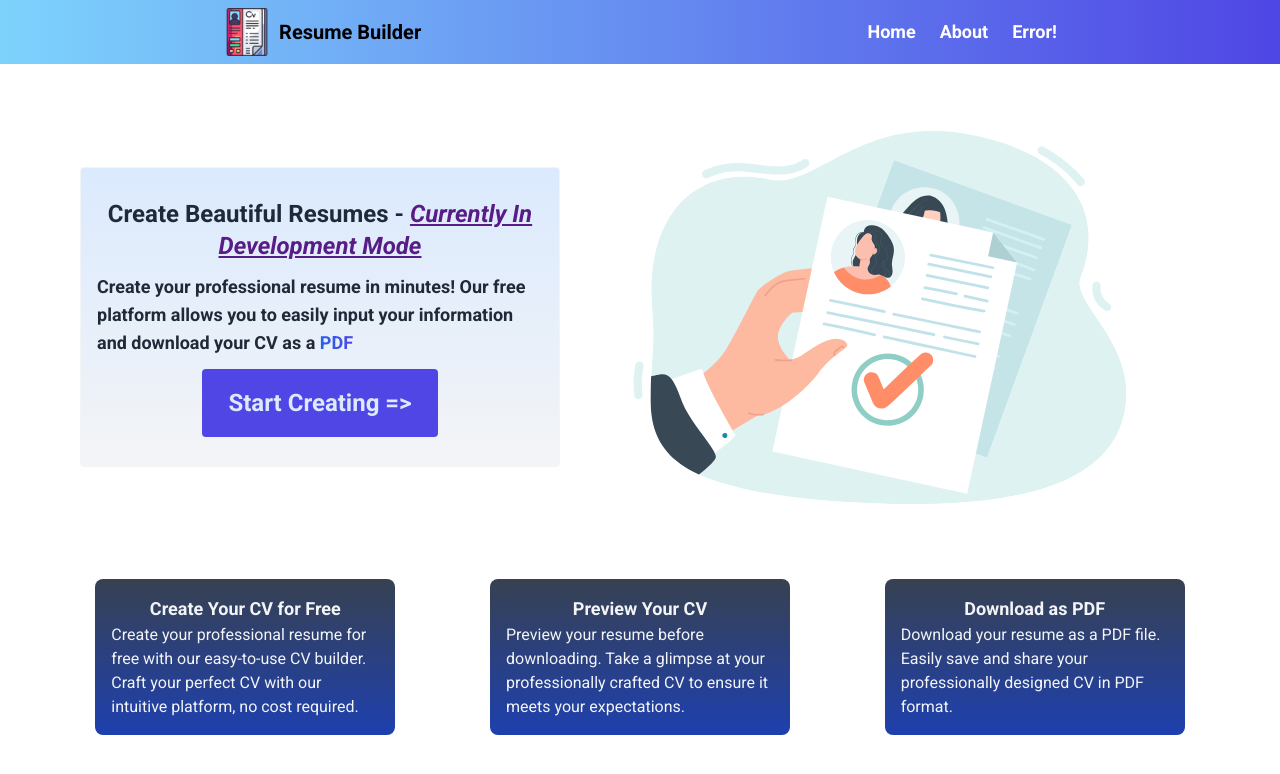
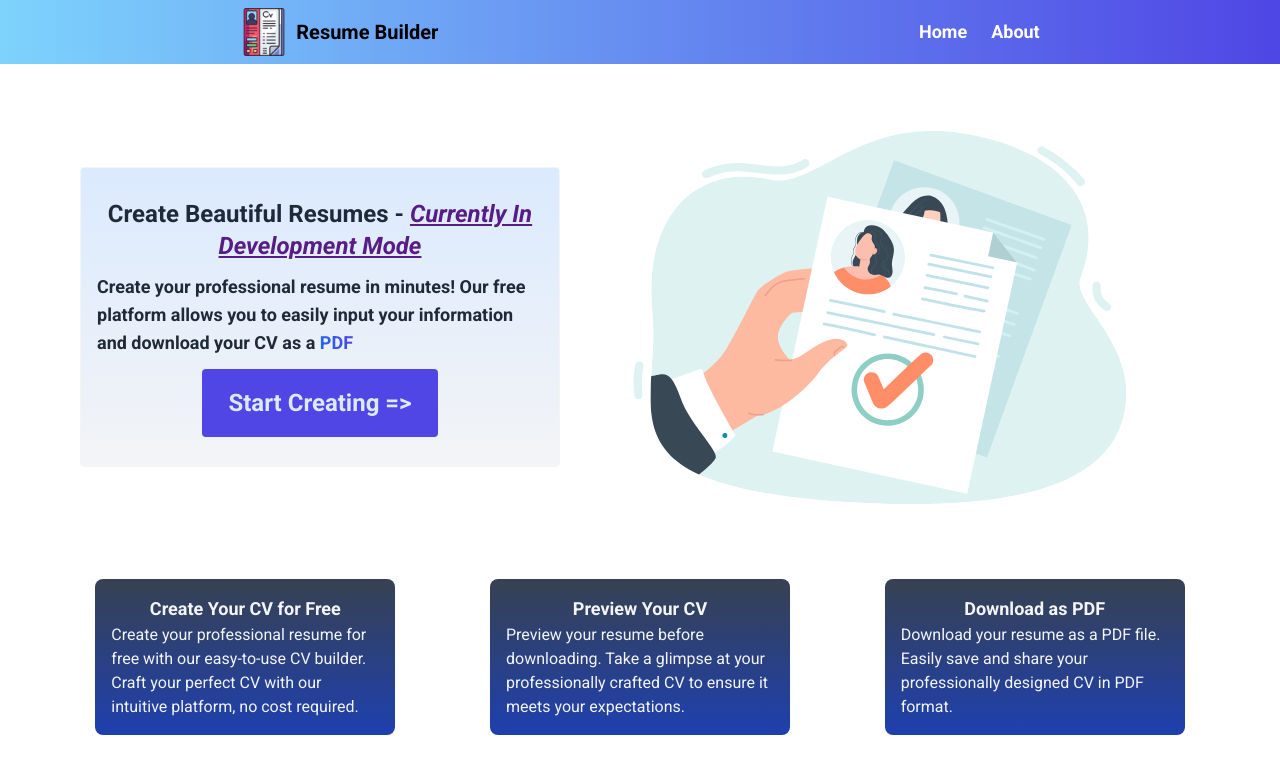
Before and after one commit to brkunver/simple-resume-builder, a React (Vite) app: page / in a window 1280 px wide. Shown: the top 774 px of the page. Built offline with nearby package versions, Linux system fonts and the light colour scheme; what @react-pdf/renderer would draw is missing.

Commit message:
remove Error debug button from header

```diff
--- a/src/components/Header.tsx
+++ b/src/components/Header.tsx
@@ -22,11 +22,6 @@ function Header({}: Props) {
             About
           </Link>
         </li>
-        <li>
-          <Link className="hover:text-gray-200 hover:underline hover:underline-offset-2" to="/errrr">
-            Error!
-          </Link>
-        </li>
       </ul>
     </motion.header>
   )
```
